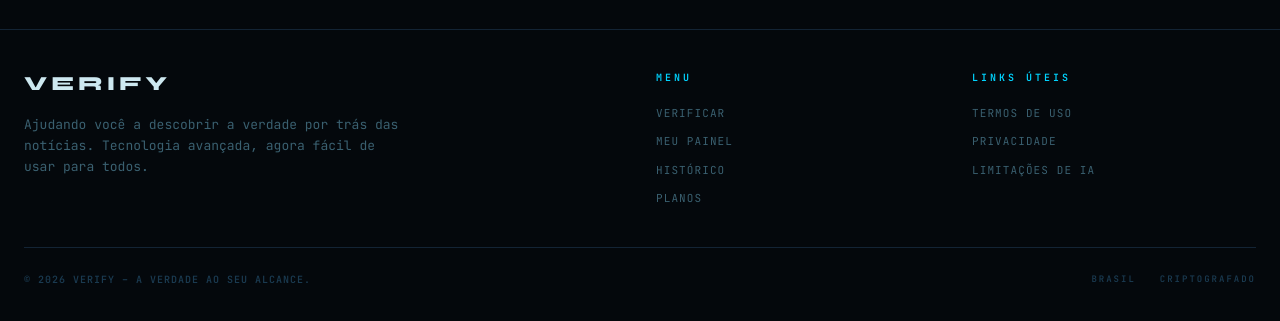
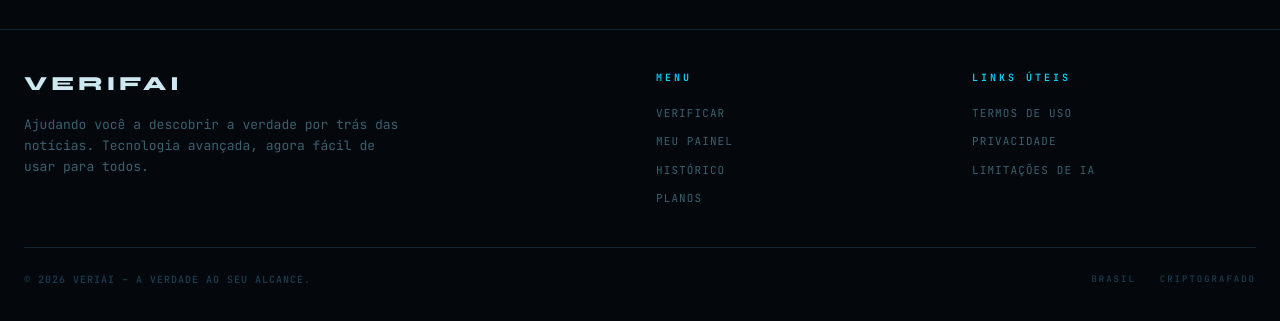
Before and after one commit to rodriguesz9/verify, a React (Vite) app in the folder frontend/: page / in a window 1280 px wide. Shown: the part 4392-4713 px from the top of the page. Built offline with nearby package versions, Linux system fonts and the light colour scheme.

Commit message:
de verify para verifAI

```diff
--- a/frontend/src/components/Footer.jsx
+++ b/frontend/src/components/Footer.jsx
@@ -7,7 +7,7 @@ export default function Footer() {
         <div className="grid grid-cols-1 sm:grid-cols-2 md:grid-cols-4 gap-8">
           <div className="md:col-span-2">
             <h3 className="font-syne font-black text-xl tracking-[4px] text-text mb-4">
-              VERIFY
+              VERIFAI
             </h3>
             <p className="font-mono text-[13px] leading-relaxed max-w-sm text-[#3A6070]">
               Ajudando você a descobrir a verdade por trás das notícias.
@@ -37,7 +37,7 @@ export default function Footer() {
 
         <div className="border-t border-[#132435] mt-10 pt-6 flex flex-col md:flex-row justify-between items-center gap-4">
           <p className="font-mono text-[10px] text-[#1A3A50] tracking-[1px] uppercase font-bold text-center md:text-left">
-            &copy; {new Date().getFullYear()} Verify – A verdade ao seu alcance.
+            &copy; {new Date().getFullYear()} VeriAI – A verdade ao seu alcance.
           </p>
           <div className="flex flex-wrap justify-center gap-x-6 gap-y-2 font-mono text-[9px] text-[#1A3A50] tracking-[2px] uppercase font-bold">
              <span>Brasil</span>
--- a/frontend/src/components/Navbar.jsx
+++ b/frontend/src/components/Navbar.jsx
@@ -11,7 +11,7 @@ export default function Navbar() {
           <Link to="/" className="flex items-center gap-3 no-underline group translate-y-[-2px]">
             <div className="w-8 h-8 rounded-lg flex items-center justify-center font-syne font-black text-sm group-hover:rotate-12 transition-transform shadow-[0_0_15px_#00D4FF66]"
                  style={{ backgroundColor: "#00D4FF", color: "#04080C" }}>V</div>
-            <span className="font-syne font-black text-xl tracking-[5px] text-[#CDE8F0]">VERIFY</span>
+            <span className="font-syne font-black text-xl tracking-[5px] text-[#CDE8F0]">VERIFAI</span>
           </Link>
 
           <div className="hidden md:flex items-center" style={{ gap: "2.5rem" }}>
--- a/frontend/src/components/SplashScreen.jsx
+++ b/frontend/src/components/SplashScreen.jsx
@@ -47,7 +47,7 @@ export default function SplashScreen() {
         <div className="text-center overflow-hidden">
           <div className="animate-slide-up">
             <h1 className="font-syne font-black text-4xl tracking-[18px] text-[#CDE8F0] mb-3 translate-x-[9px] select-none">
-              VERIFY
+              VERIFAI
             </h1>
             <div className="flex flex-col items-center" style={{ gap: "0.5rem" }}>
               <p className="font-mono text-[9px] tracking-[6px] text-[#3A6070] uppercase opacity-70">
```
